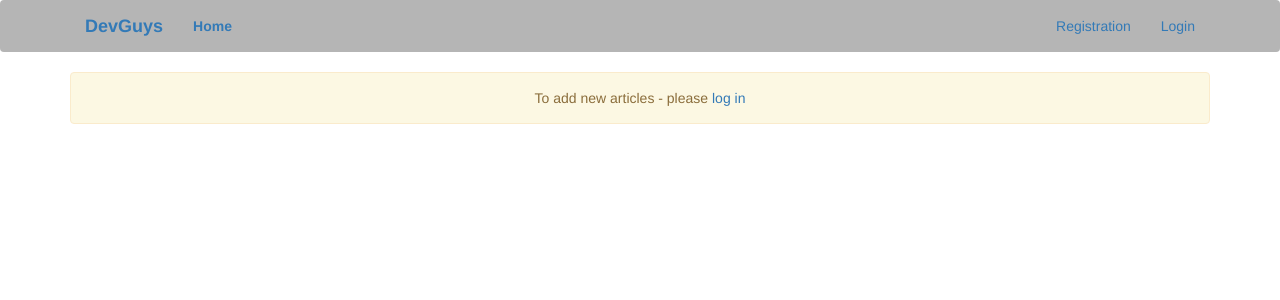
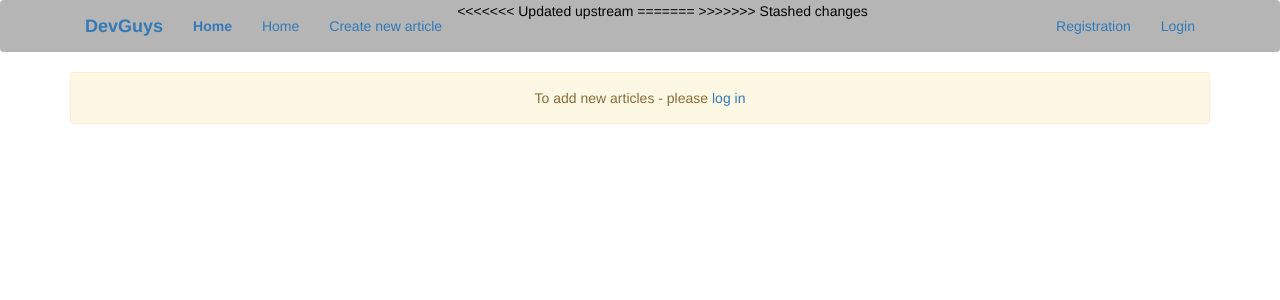
Before and after one commit to DevGuysPy/DjangoBlog, a Django app: page /new/ in a window 1280 px wide. Shown: the top 300 px of the page. Run offline with Django 3.2, Linux system fonts and the light colour scheme; some libraries are stand-ins or nearby versions.

Commit message:
+viewspy# index new article

```diff
--- a/DjangoBlog2/views.py
+++ b/DjangoBlog2/views.py
@@ -5,7 +5,7 @@
 from django.contrib.auth.models import User
 
 def index(request):
-
+    # Article.objects.all().delete()
     ctx = {
         'articles' : reversed(Article.objects.all()),
     }
--- a/templates/index.html
+++ b/templates/index.html
@@ -24,9 +24,7 @@
             <div id="navbar" class="navbar-collapse collapse">
                 <ul class="nav navbar-nav">
                     <li class="active"><a href="/">Home</a></li>
-                    {% if user.is_authenticated %}
                         <li><a href="../new/">Create new article</a></li>
-                    {% endif %}
                 </ul>
                 <ul class="nav navbar-nav navbar-right">
                     {% if user.is_authenticated %}
@@ -42,9 +40,6 @@
 
     <div class="container">
         <h1>DevGuys Blog</h1>
-
-
-
         {% for article in articles %}
         <div id="{{ article.id }}">
             <h3><a href='articles/{{article.id}}/'>{{ article.title }}</h3></a>
--- a/templates/new_article.html
+++ b/templates/new_article.html
@@ -23,10 +23,15 @@
             </div>
             <div id="navbar" class="navbar-collapse collapse">
                 <ul class="nav navbar-nav">
+<<<<<<< Updated upstream
                     <li><a href="/"><strong>Home</strong></a></li>
                     {% if user.is_authenticated %}
                         <li class="active"><a href="../new/"><strong>Create new article</strong></a></li>
                     {% endif %}
+=======
+                    <li><a href="/">Home</a></li>
+                        <li class="active"><a href="../new/">Create new article</a></li>
+>>>>>>> Stashed changes
                 </ul>
                 <ul class="nav navbar-nav navbar-right">
                     {% if user.is_authenticated %}
```
